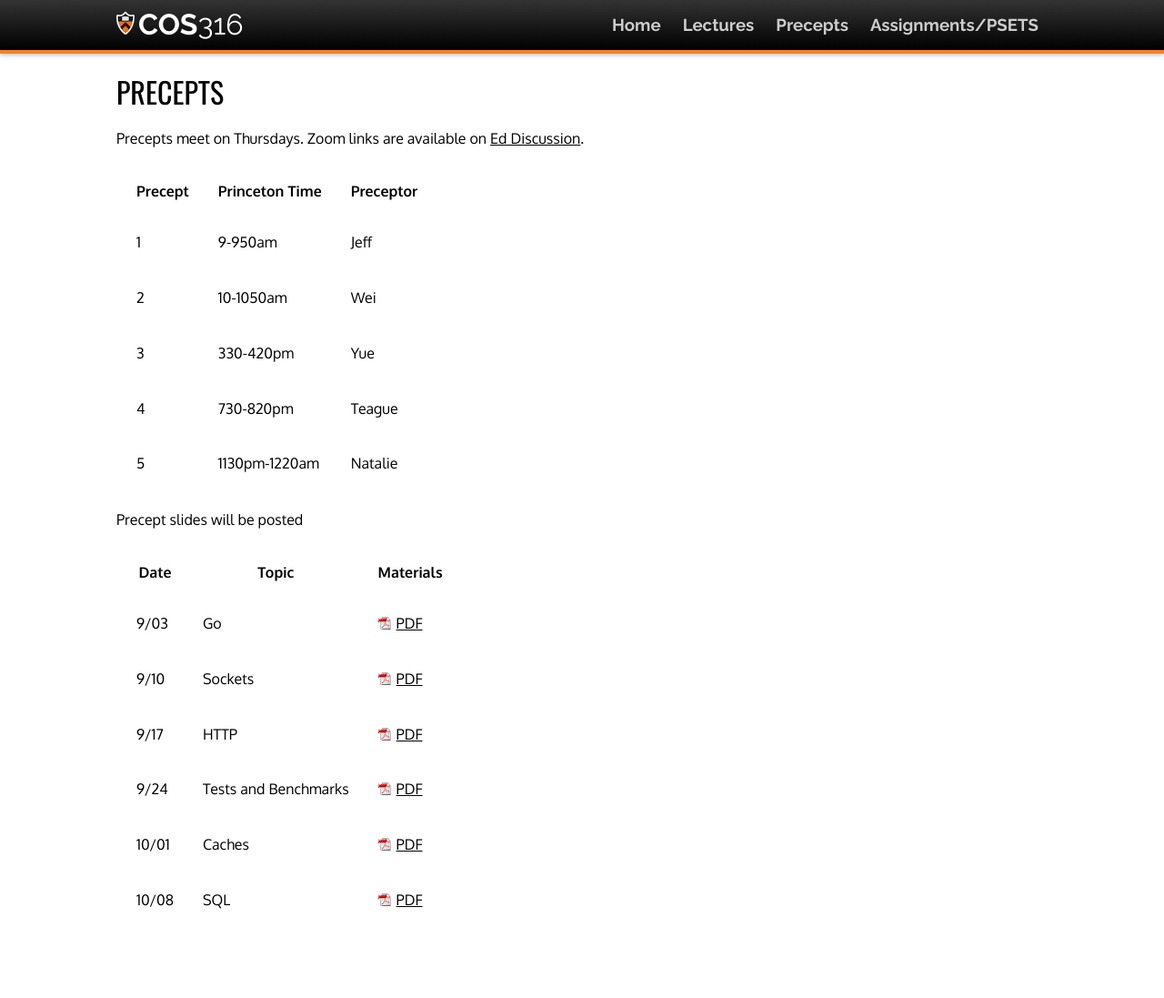
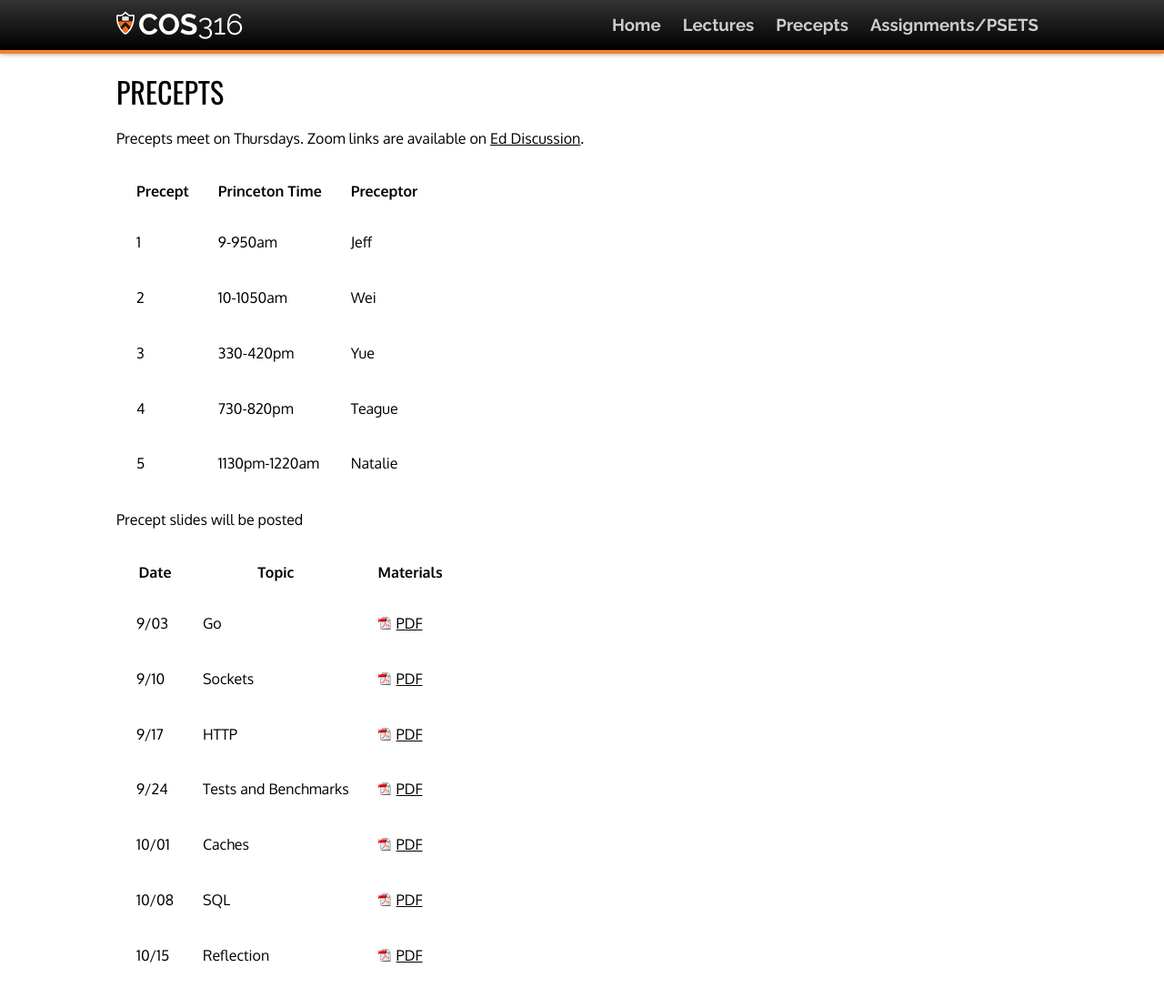
Before and after one commit to cos316/cos316-web, a Jekyll site: the page built from precepts.md, in a window 1280 px wide and 1146 px high. Shown: the top 1097 px of the window at 91% size. Built offline with Jekyll 4.4.1, drawn with Linux system fonts in a browser that asks for light colours; nearby versions of some CDN libraries.

Commit message:
upload reflection slides

```diff
--- a/precepts.md
+++ b/precepts.md
@@ -23,3 +23,4 @@ Precept slides will be posted
 | 9/24  | Tests and Benchmarks | [PDF](/precepts/Testing-and-Benchmarking.pdf) |
 | 10/01 | Caches   | [PDF](/precepts/Cache-Eviction.pdf) |
 | 10/08 | SQL      | [PDF](/precepts/SQL.pdf) |
+| 10/15 | Reflection | [PDF](/precepts/Reflection1.pdf) |
```
Also changed, not shown: 1 other file.
